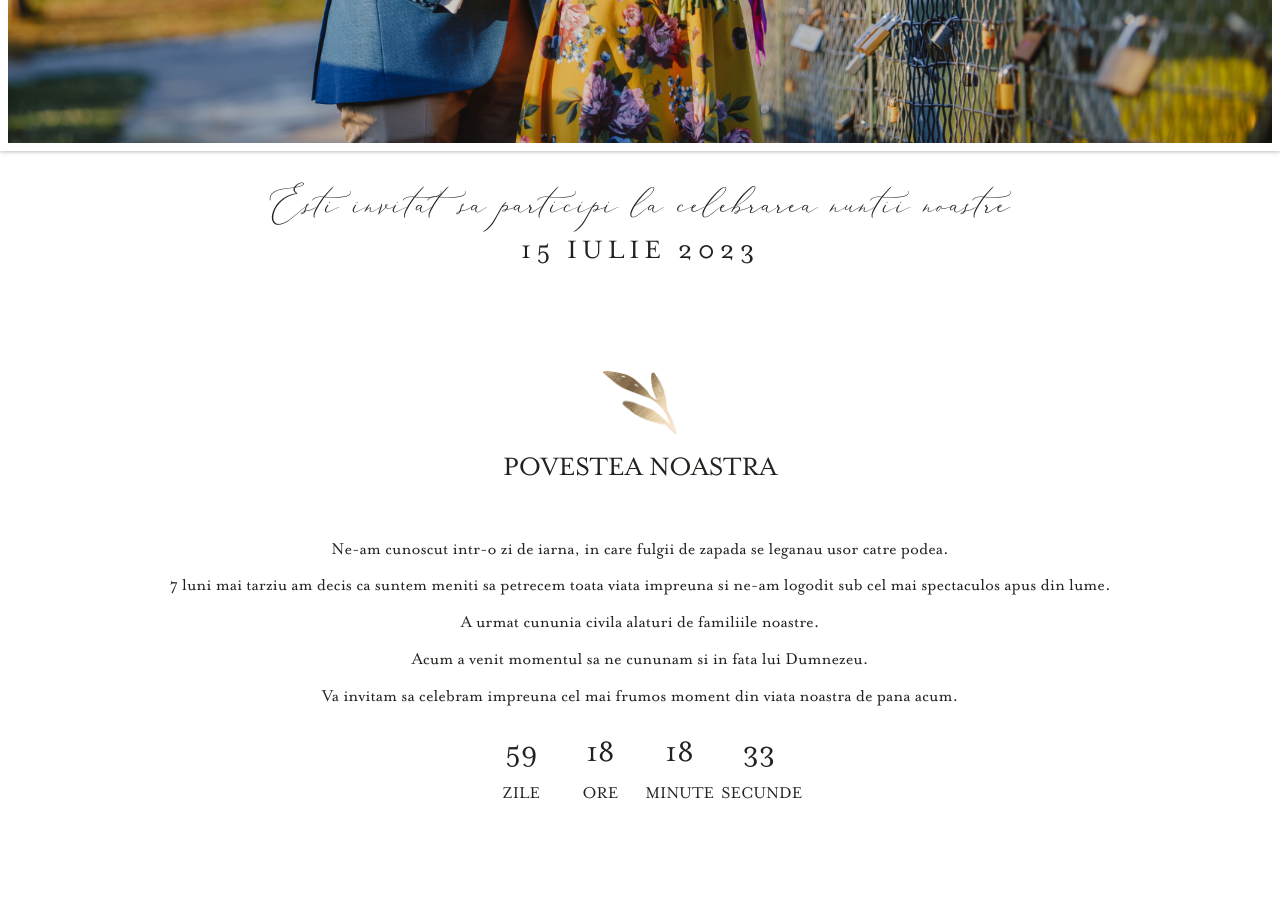
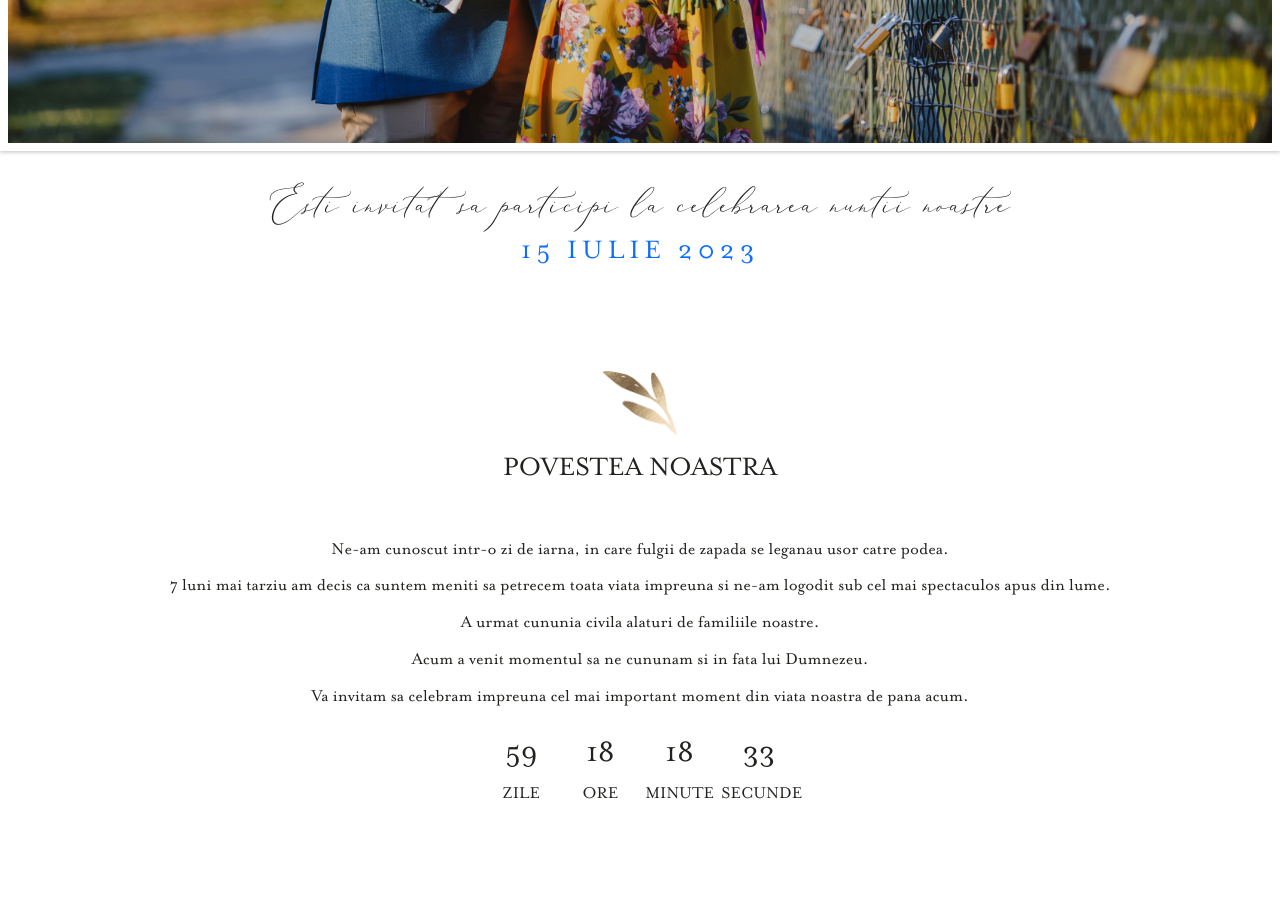
Before and after one commit to mariusciurea/invitatie-vera-si-adi, a Django app: page / in a window 1280 px wide. Shown: the part 1200-2104 px from the top of the page. Run offline with Django 4.2, Linux system fonts and the light colour scheme.

Commit message:
frontent text fixed

```diff
--- a/invitatie/templates/invitatie/invitatie.html
+++ b/invitatie/templates/invitatie/invitatie.html
@@ -32,7 +32,7 @@
       <div class="Main--Section">
         <img src="{% static 'jpg/coperta.jpg' %}" alt="Veronica si Adrian" />
         <h3>Esti invitat sa participi la celebrarea nuntii noastre</h3>
-        <div class="Date">15 IULIE 2023</div>
+        <div>15 IULIE 2023</div>
       </div>
       <section id="PovesteaNoastra">
         <h2>POVESTEA NOASTRA</h2>
@@ -51,7 +51,7 @@
                     Acum a venit momentul sa ne cununam si in fata lui Dumnezeu.
                 </p>
                 <p>
-                    Va invitam sa celebram impreuna cel mai frumos moment din viata noastra de pana acum.
+                    Va invitam sa celebram impreuna cel mai important moment din viata noastra de pana acum.
                 </p>
             </div>
         </div>
--- a/static/styles/style.css
+++ b/static/styles/style.css
@@ -109,7 +109,8 @@ main {
   line-height: 1.4;
   text-transform: uppercase;
   letter-spacing: 5px;
-  font-size: 19.2px;
+  font-size: 19.8px;
+  color: rgb(13, 110, 253);
 }
 
 section {
@@ -318,7 +319,3 @@ p {
 .Radio--Button {
   width: 5%;
 }
-
-.Date {
-  font-size: 20px;
-}
```
